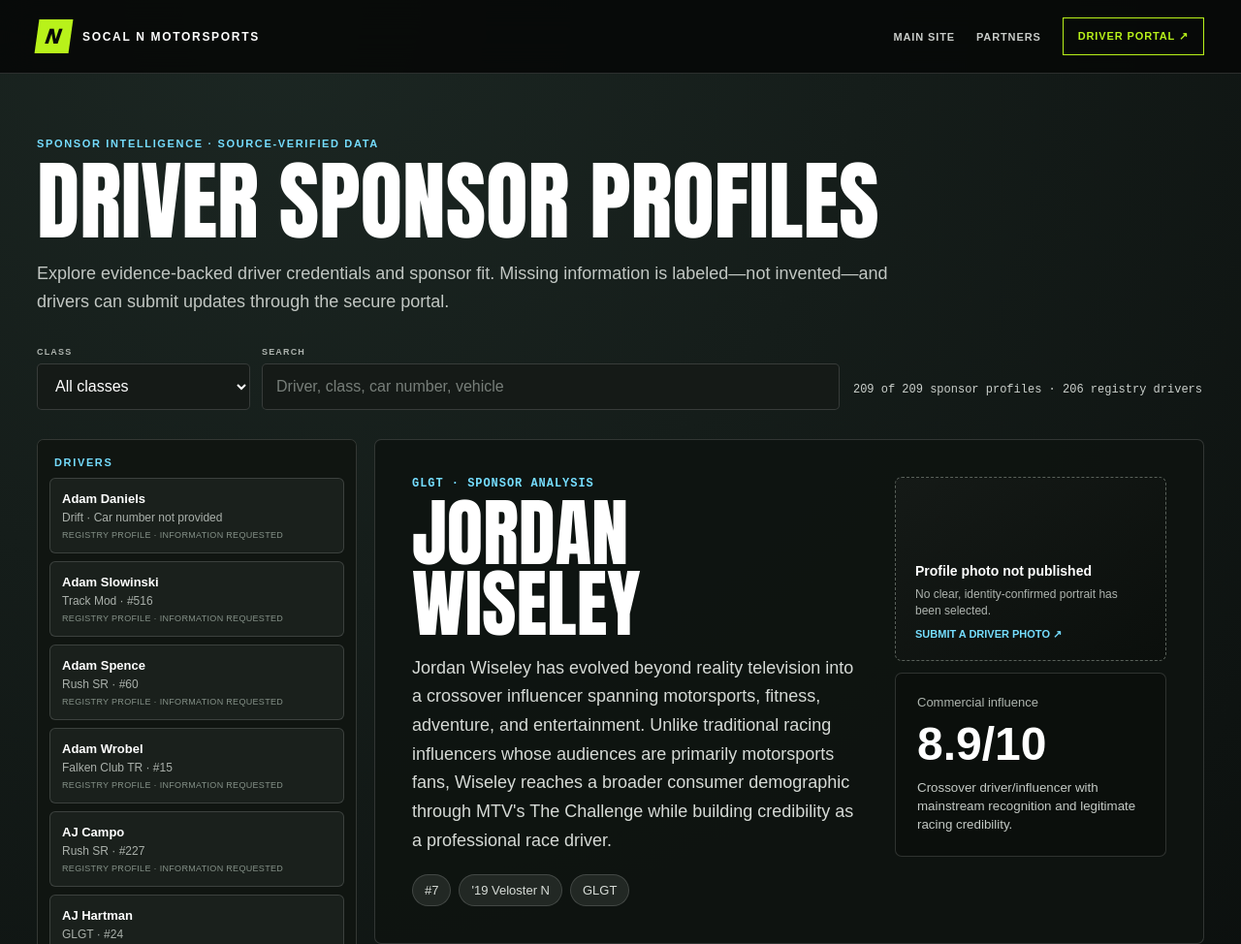
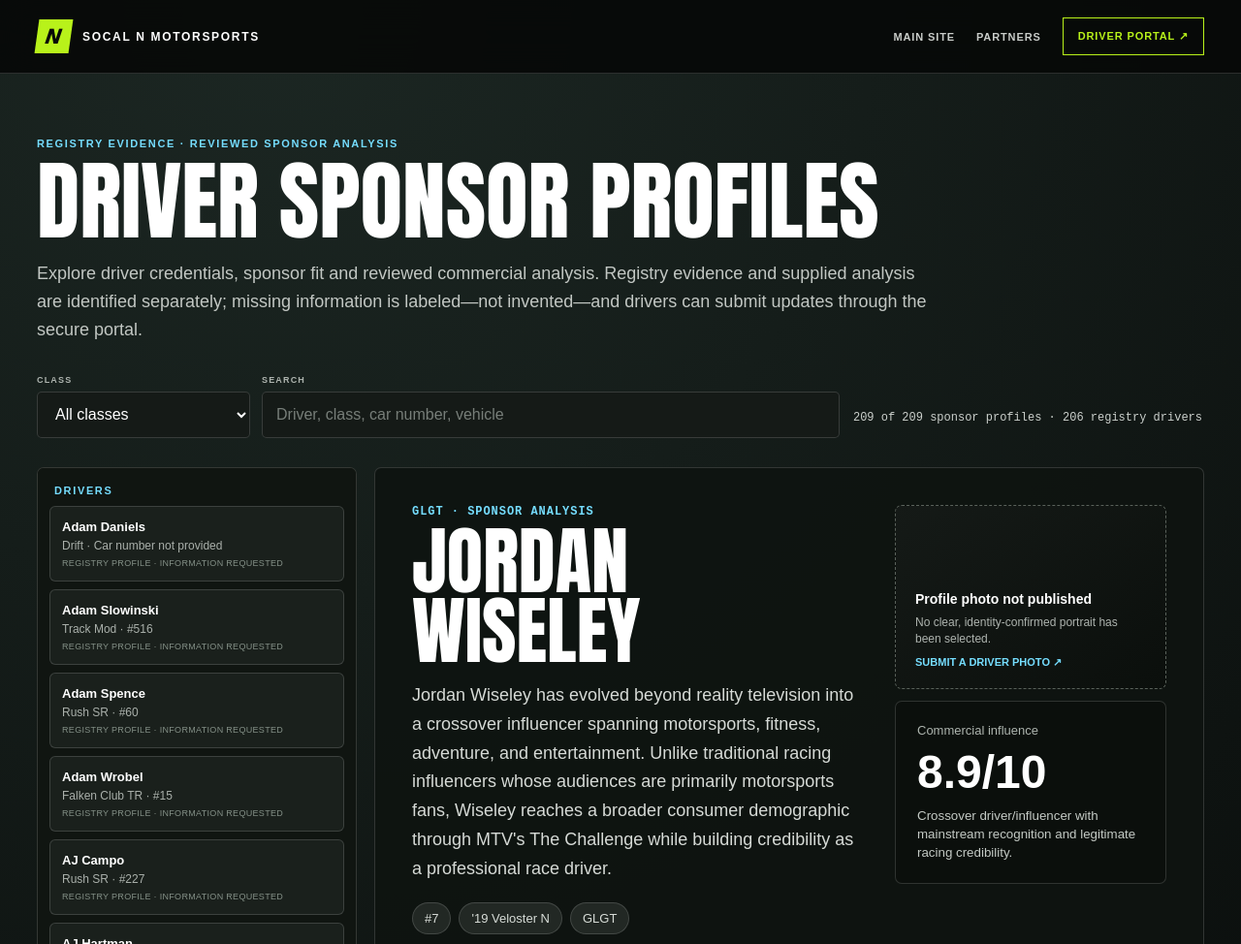
Before and after one commit to michaelwdube-a11y/socal-n-motorsports-site, a plain HTML site: page site/drivers/index.html in a window 1280 px wide. Shown: the top 974 px of the page at 97% size. Drawn offline with Linux system fonts and the light colour scheme.

Commit message:
Publish complete driver sponsor kit update: site/drivers/index.html

```diff
--- a/site/drivers/index.html
+++ b/site/drivers/index.html
@@ -5,7 +5,7 @@
   <meta name="viewport" content="width=device-width,initial-scale=1">
   <meta name="theme-color" content="#070908">
   <title>Driver Sponsor Kits | SoCal N Motorsports</title>
-  <meta name="description" content="Verified GRIDLIFE driver sponsor profiles, audience analysis, brand fit, racing credentials, and evidence-backed partnership information.">
+  <meta name="description" content="Driver sponsor profiles combining GRIDLIFE registry evidence with reviewed audience, brand-fit, racing and partnership analysis.">
   <link rel="canonical" href="https://socalnmotorsports.com/drivers/">
   <link rel="icon" href="../favicon.svg" type="image/svg+xml">
   <link rel="stylesheet" href="drivers.css">
@@ -23,9 +23,9 @@
 
   <main>
     <section class="masthead">
-      <p class="eyebrow">SPONSOR INTELLIGENCE · SOURCE-VERIFIED DATA</p>
+      <p class="eyebrow">REGISTRY EVIDENCE · REVIEWED SPONSOR ANALYSIS</p>
       <h1>Driver sponsor profiles</h1>
-      <p>Explore evidence-backed driver credentials and sponsor fit. Missing information is labeled—not invented—and drivers can submit updates through the secure portal.</p>
+      <p>Explore driver credentials, sponsor fit and reviewed commercial analysis. Registry evidence and supplied analysis are identified separately; missing information is labeled—not invented—and drivers can submit updates through the secure portal.</p>
       <div class="catalog-controls">
         <label><span>Class</span><select id="class-filter"><option value="">All classes</option></select></label>
         <label class="search"><span>Search</span><input id="driver-search" type="search" placeholder="Driver, class, car number, vehicle" autocomplete="off"></label>
@@ -46,7 +46,7 @@
 
   <footer>
     <span>© 2026 SoCal N Motorsports</span>
-    <span>Verified facts only · Updates require review</span>
+    <span>Registry evidence + reviewed sponsor analysis · Updates require review</span>
   </footer>
 </body>
 </html>
```
